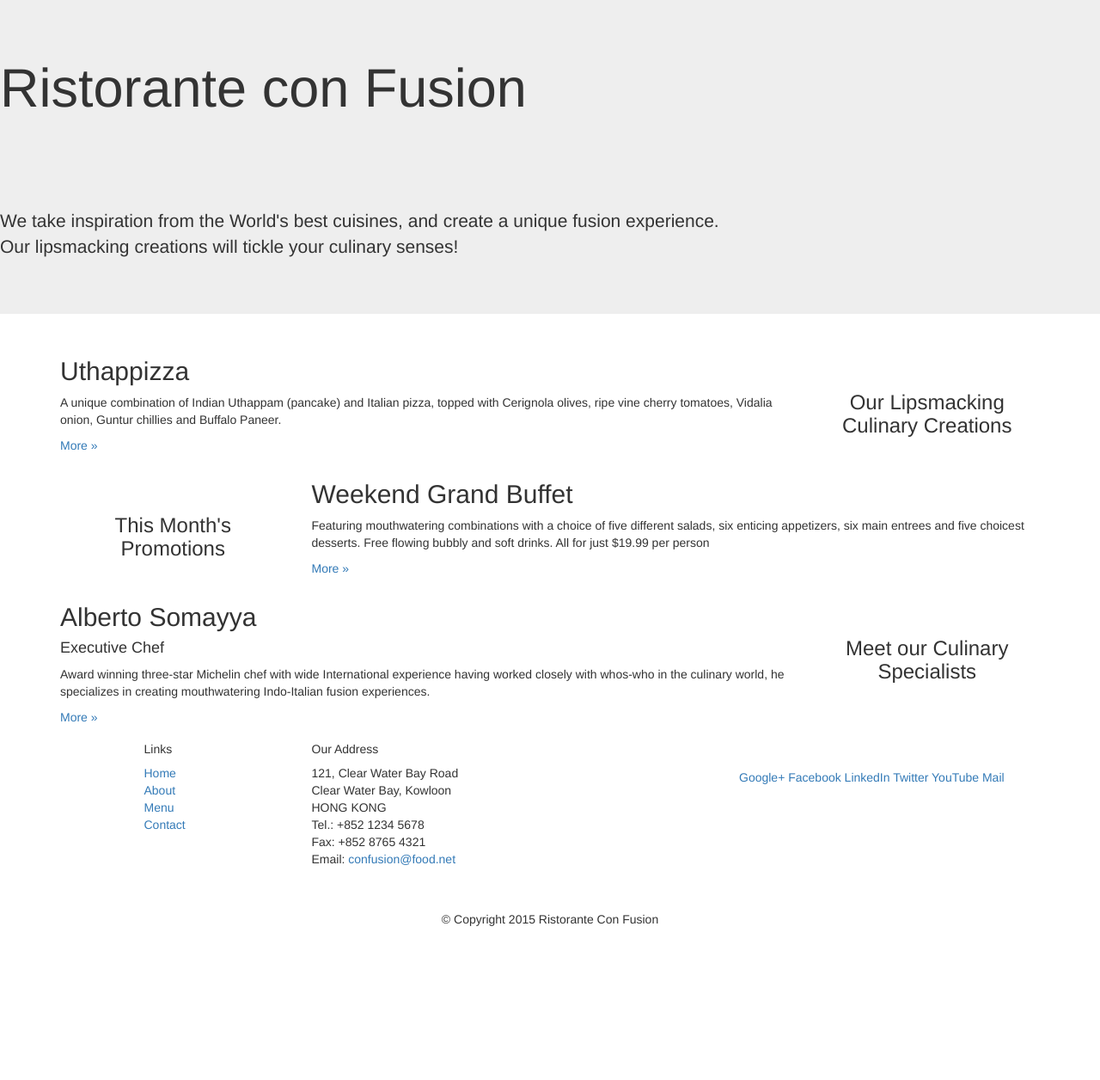
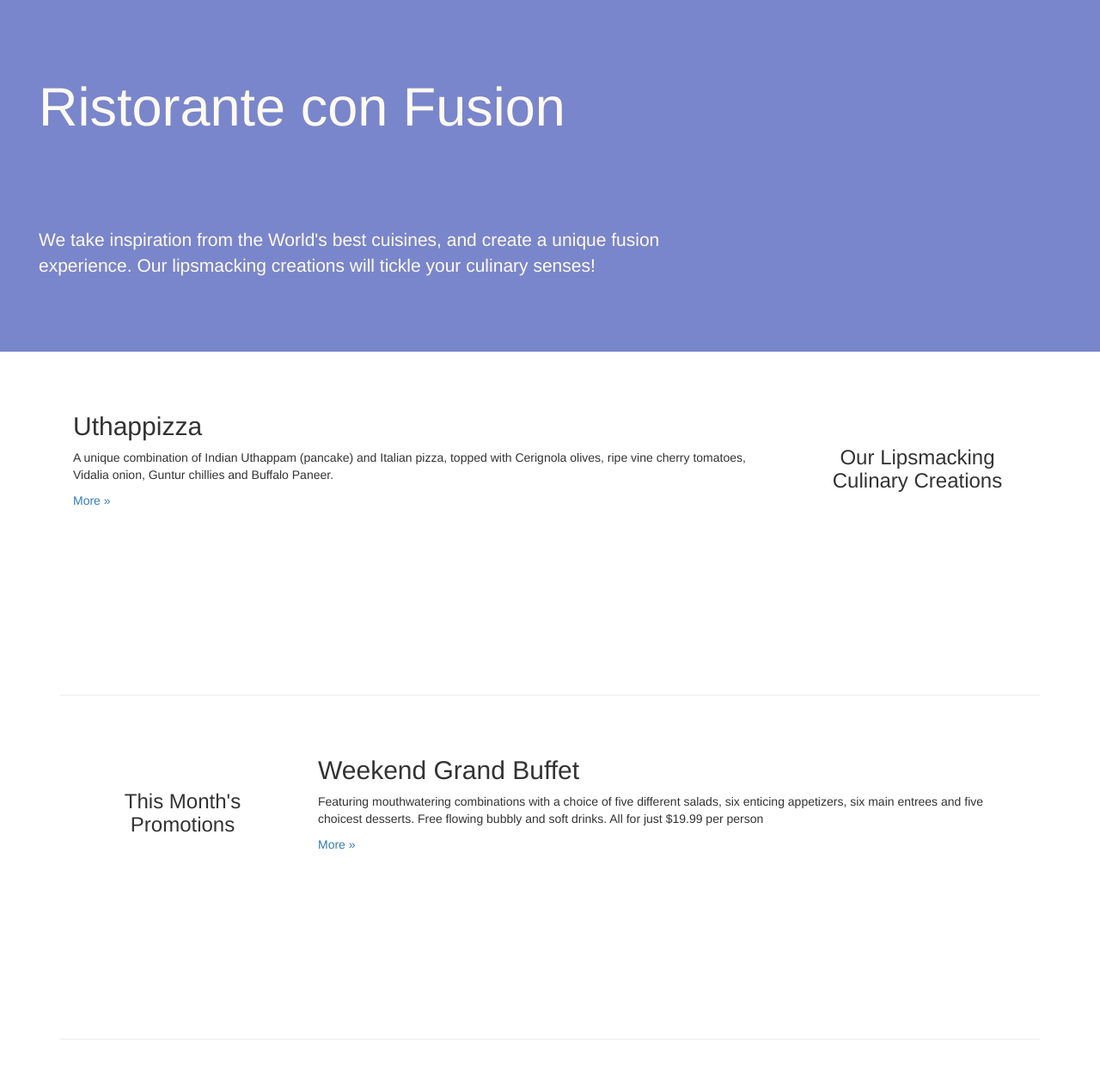
Before and after one commit to massilave85/conFusion, a plain HTML site: page index.html in a window 1280 px wide. Shown: the top 1256 px of the page at 86% size. Before the commit the page ends 1089 px from the top, so only its background shows below. Drawn offline with nearby package versions, Linux system fonts and the light colour scheme.

Commit message:
Customized CSS added

```diff
--- /dev/null
+++ b/css/mystyles.css
@@ -0,0 +1,30 @@
+.row-header{
+    margin:0px auto;
+    padding:0px auto;
+}
+
+.row-content {
+    margin:0px auto;
+    padding: 50px 0px 50px 0px;
+    border-bottom: 1px ridge;
+    min-height:400px;
+}
+
+.row-footer{
+    background-color: #AfAfAf;
+    margin:0px auto;
+    padding: 20px 0px 20px 0px;
+}
+
+.jumbotron {
+    padding:70px 30px 70px 30px;
+    margin:0px auto;
+    background: #7986CB ;
+    color:floralwhite;
+}
+
+address{
+    font-size:80%;
+    margin:0px;
+    color:#0f0f0f;
+}
--- a/index.html
+++ b/index.html
@@ -11,6 +11,7 @@
     <!-- Bootstrap -->
     <link href="css/bootstrap.min.css" rel="stylesheet">
     <link href="css/bootstrap-theme.min.css" rel="stylesheet">
+    <link href="css/mystyles.css" rel="stylesheet">
 
     <!-- HTML5 shim and Respond.js for IE8 support of HTML5 elements and media queries -->
     <!-- WARNING: Respond.js doesn't work if you view the page via file:// -->
@@ -26,7 +27,7 @@
         <!-- Main component for a primary marketing message or call to action -->
 
         <div class="jumbotron">
-            <div class="row">
+            <div class="row row-header">
                 <div class="col-xs-12 col-sm-8">
                     <h1>Ristorante con Fusion</h1>
                     <p style="padding:40px;"></p>
@@ -39,7 +40,7 @@
     </header>
 
     <div class="container">
-        <div class="row">
+        <div class="row row-content">
             <div class="col-xs-12 col-sm-3 col-sm-push-9">
                 <p style="padding:20px;"></p>
                 <h3 align=center>Our Lipsmacking Culinary Creations</h3>
@@ -52,7 +53,7 @@
         </div>
 
 
-        <div class="row">
+        <div class="row row-content">
             <div class="col-xs-12 col-sm-3">
                 <p style="padding:20px;"></p>
                 <h3 align=center>This Month's Promotions</h3>
@@ -64,7 +65,7 @@
             </div>
         </div>
 
-        <div class="row">
+        <div class="row row-content">
             <div class="col-xs-12 col-sm-3 col-sm-push-9">
                 <p style="padding:20px;"></p>
                 <h3 align=center>Meet our Culinary Specialists</h3>
@@ -80,7 +81,7 @@
 
     <footer>
         <div class="container">
-            <div class="row">
+            <div class="row row-footer">
                 <div class="col-xs-5 col-xs-offset-1 col-sm-2 col-sm-offset-1">
                     <h5>Links</h5>
                     <ul class="list-unstyled">
```
